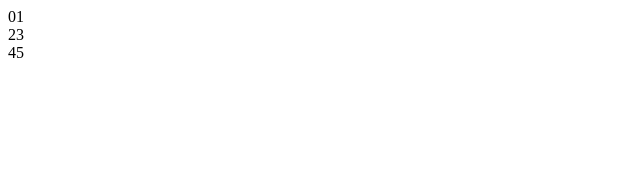
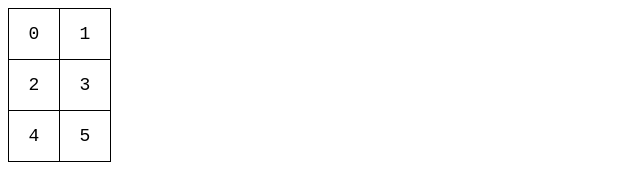
Before and after one commit to Jackie098/Fire_DOOM_Effect, a website: page index.html in a window 1280 px wide. Shown: the whole page, without its empty margins (0-640 px from the left). Drawn offline with Linux system fonts and the light colour scheme.

Commit message:
chore css: Melhorado visualização da tabela de pixels

```diff
--- a/index.html
+++ b/index.html
@@ -3,7 +3,22 @@
 <head>
     <meta charset="UTF-8">
     <title>Fire DOOM Effect</title>
-    <style></style>
+    <style>
+        table{
+            border-collapse: collapse;
+            border: 1px solid #000;
+        }
+
+        td {
+            width: 50px;
+            height: 50px;
+            border: 1px solid #000;
+            text-align: center;
+            vertical-align: center;
+            font-family: monospace;
+            font-size: 18px;
+        }
+    </style>
 </head>
 <body>
     <div id="fireCanvas"></div>
```
